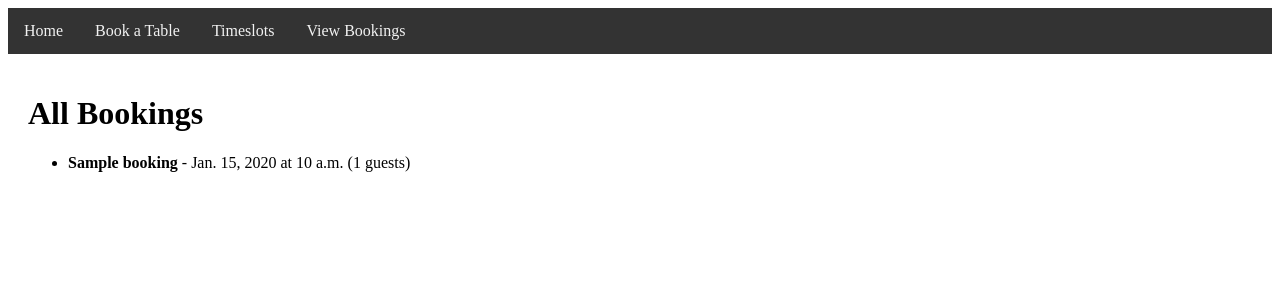
After one commit to p-coughlan/book-a-table, a Django app: page /bookings/ in a window 1280 px wide. The commit adds this page. Shown: the top 300 px of the page. Run offline with Django 4.2, Linux system fonts and the light colour scheme; tables that the repository leaves empty hold one stand-in row (values such as "Sample post").

Commit message:
Add booking list view and template to display all bookings

```diff
--- a/bookings/templates/bookings/base.html
+++ b/bookings/templates/bookings/base.html
@@ -51,6 +51,8 @@
         <a href="{% url 'book_table' %}">Book a Table</a>
         <!-- Link to the timeslots view -->
         <a href="{% url 'available_timeslots' %}">Timeslots</a>
+        <!-- Link to view bookings -->
+        <a href="{% url 'booking_list' %}">View Bookings</a>
     </nav>
 
     <!-- Display Django messages if any -->
--- /dev/null
+++ b/bookings/templates/bookings/booking_list.html
@@ -0,0 +1,22 @@
+<!-- This template is used to display all bookings in the database. -->
+<!-- It iterates over the bookings context variable and displays each booking's details. -->
+<!-- If there are no bookings, it shows a message.-->
+{% extends 'bookings/base.html' %}
+
+{% block title %}All Bookings{% endblock %}
+
+{% block content %}
+<h1>All Bookings</h1>
+{% if bookings %}
+    <ul>
+        {% for booking in bookings %}
+            <li>
+                <strong>{{ booking.name }}</strong> - {{ booking.date }} at {{ booking.time }}
+                ({{ booking.guests }} guests)
+            </li>
+        {% endfor %}
+    </ul>
+{% else %}
+    <p>No bookings available.</p>
+{% endif %}
+{% endblock %}
--- a/bookings/views.py
+++ b/bookings/views.py
@@ -57,3 +57,11 @@ def available_timeslots(request):
         {'time': '20:00', 'available': False},
     ]
     return render(request, 'bookings/timeslots.html', {'timeslots': timeslots})
+
+def booking_list(request):
+    """
+    Displays a list of all bookings.
+    """
+    # Retrieve all bookings, ordered by newest first
+    bookings = Booking.objects.all().order_by('-id') # -id orders by descending ID
+    return render(request, 'bookings/booking_list.html', {'bookings': bookings}) # Pass the bookings to the template
--- a/restaurant_booking/urls.py
+++ b/restaurant_booking/urls.py
@@ -18,7 +18,7 @@ from django.contrib import admin
 from django.urls import path
 
 # import the view functions from the bookings app
-from bookings.views import home, book_table, booking_success, available_timeslots
+from bookings.views import home, book_table, booking_success, available_timeslots, booking_list
 
 # define the URL patterns
 urlpatterns = [
@@ -29,4 +29,5 @@ urlpatterns = [
     path('timeslots/', available_timeslots, name='available_timeslots'),
     # Updated URL pattern for booking success with booking_id
     path('success/<int:booking_id>/', booking_success, name='booking_success'),
+    path('bookings/', booking_list, name='booking_list'),
 ]
```
